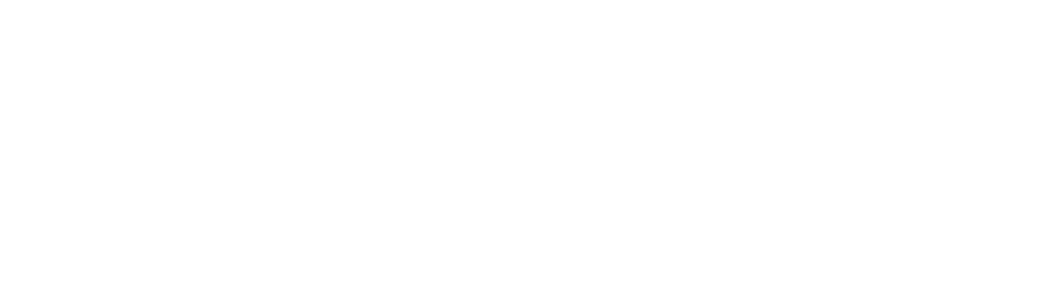
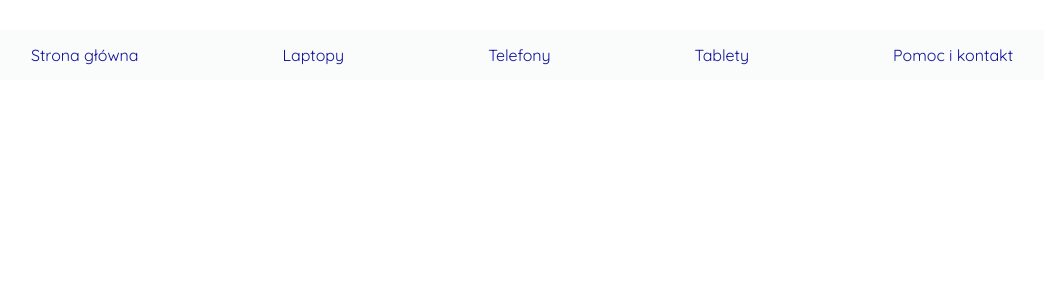
Before and after one commit to Jeremiaszmacura/Projekt-Zespolowy-PK-2021, a React (Create React App) app in the folder frontend/: page / in a window 1280 px wide. Shown: the top 300 px of the page, without its empty margins (118-1162 px from the left). Built offline with nearby package versions, Linux system fonts and the light colour scheme.

Commit message:
Architecture and navigation idea

```diff
--- a/frontend/package.json
+++ b/frontend/package.json
@@ -34,5 +34,8 @@
       "last 1 firefox version",
       "last 1 safari version"
     ]
+  },
+  "devDependencies": {
+    "react-router-dom": "^5.2.0"
   }
 }
--- a/frontend/src/App.js
+++ b/frontend/src/App.js
@@ -1,10 +1,34 @@
 import './index.css'
+import Navbar from "./components/Navbar";
+import {BrowserRouter, Route, Switch} from "react-router-dom";
+import Content from "./routes/Content";
 
 function App() {
   return (
-    <div className="App">
-
-    </div>
+      <BrowserRouter>
+          <div className="App">
+              <Navbar/>
+              <div className="content-container">
+                 <Switch>
+                     <Route exact path="/">
+                        <Content category="all"/>
+                     </Route>
+                     <Route exact path="/laptops">
+                         <Content category="laptops"/>
+                     </Route>
+                     <Route exact path="/phones">
+                         <Content category="phones"/>
+                     </Route>
+                     <Route exact path="/tablets">
+                         <Content category="tablets"/>
+                     </Route>
+                     <Route exact path="/help">
+                         {/* Tutaj osobny komponent <Help/>, bo inny calkiem niz <Content/> */}
+                     </Route>
+                 </Switch>
+              </div>
+          </div>
+      </BrowserRouter>
   );
 }
 
--- /dev/null
+++ b/frontend/src/components/Navbar.css
@@ -0,0 +1,23 @@
+
+.navbar{
+    background: #F9FCFB;
+    padding: 15px;
+    display: flex;
+    align-items: center;
+    margin: 30px auto;
+}
+
+.navbar .links {
+    margin: 0 auto;
+}
+
+.navbar a {
+    text-decoration: none;
+    margin: 0 60px;
+    padding: 12px;
+}
+
+.navbar a:hover {
+    border: 2px solid;
+    border-radius: 20px;
+}
--- /dev/null
+++ b/frontend/src/components/Navbar.js
@@ -0,0 +1,19 @@
+import { Link } from "react-router-dom";
+import "./Navbar.css";
+
+const Navbar = () => {
+    return (
+        <nav className="navbar">
+            <div className="links">
+                <Link to="/">Strona główna</Link>
+                <Link to="/laptops">Laptopy</Link>
+                <Link to="phones">Telefony</Link>
+                <Link to="tablets">Tablety</Link>
+                <Link to="help">Pomoc i kontakt</Link>
+            </div>
+        </nav>
+    )
+
+}
+
+export default Navbar;
--- a/frontend/src/index.css
+++ b/frontend/src/index.css
@@ -1,13 +1,10 @@
-body {
+/* import ciekawych czcionek */
+@import url('https://fonts.googleapis.com/css2?family=Quicksand:wght@300;400;500;600;700&display=swap');
+
+* {
+  /* Bardzo ładna czcionka moim zdaniem */
+  font-family: "Quicksand";
+  /* Wstępny główny kolor aplikacji (obramowań, napisów itp)  - rzecz do przyszłych dyskusji */
+  color: #130f99;
   margin: 0;
-  font-family: -apple-system, BlinkMacSystemFont, 'Segoe UI', 'Roboto', 'Oxygen',
-    'Ubuntu', 'Cantarell', 'Fira Sans', 'Droid Sans', 'Helvetica Neue',
-    sans-serif;
-  -webkit-font-smoothing: antialiased;
-  -moz-osx-font-smoothing: grayscale;
 }
-
-code {
-  font-family: source-code-pro, Menlo, Monaco, Consolas, 'Courier New',
-    monospace;
-}
--- /dev/null
+++ b/frontend/src/routes/Content.js
@@ -0,0 +1,18 @@
+import React from 'react';
+
+const  Content = ({category}) => {
+
+    // Koncepcja by Konrad - do dyskusji i krytki :)
+    // Content - używany w: patrz -> App.js
+    // Tu mogłyby być obok siebie komponenty:
+    // narzedzie filtrowania || lista itemow
+    // Parametr category może przyjmować: all, laptops, phones, tablets
+    // Na podstawie category - narzedzie filtrowania ustawia sie na np. latptopy,
+    // Zmiana w filtrze rzecz jasna powoduje, że komponent ItemList wyswietla to co nakazuje filtr.
+
+    return (
+        <div className="content"></div>
+    );
+};
+
+export default Content;
```
Also changed, not shown: frontend/src/components/todelete.txt (deleted).
